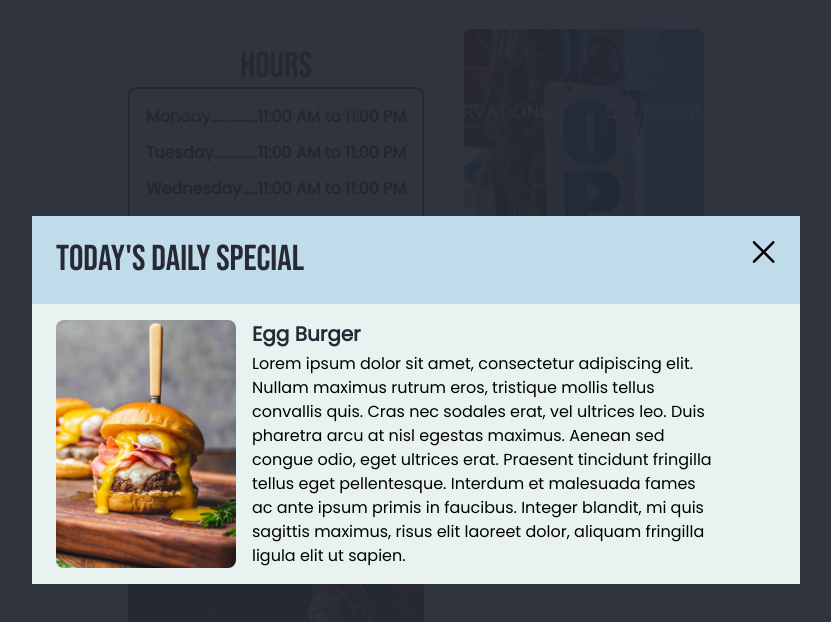
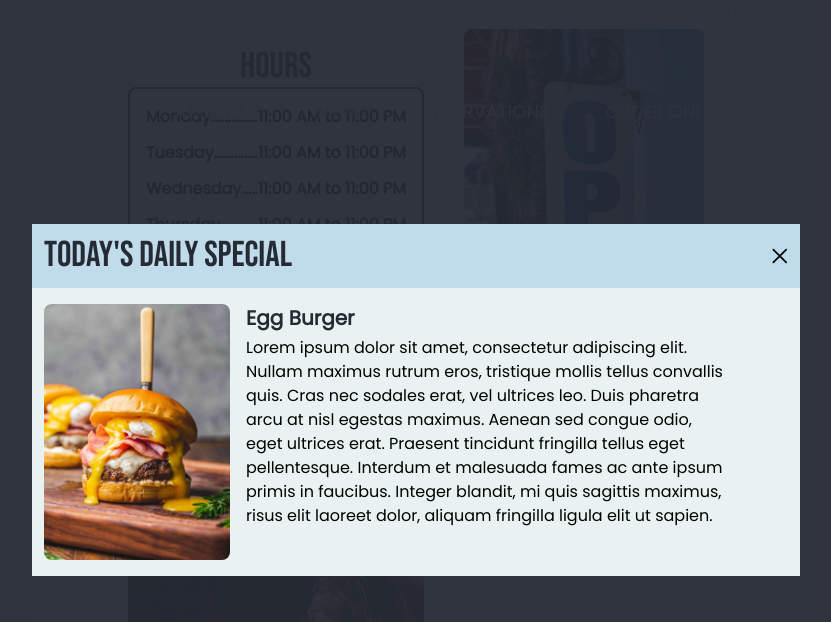
Before and after one commit to THallerJ/restaurant-next, a Next.js app: page / in a window 1280 px wide. Both pictures are taken after a click on the button "VIEW DAILY SPECIAL". Shown: the top 622 px of the page, without its empty margins (224-1055 px from the left). Built offline with nearby package versions, Linux system fonts and the light colour scheme.

Commit message:
changed dailyspecialmodal styles

```diff
--- a/src/app/components/LiveMusic.tsx
+++ b/src/app/components/LiveMusic.tsx
@@ -10,7 +10,7 @@ const LiveMusic = () => {
     >
       <Image
         src={artist}
-        className="pair max-w-[15rem] rounded-lg bg-red-400 shadow-md md:max-w-full"
+        className="pair max-w-[15rem] rounded-lg shadow-md md:max-w-full"
         alt="artist"
       />
 
--- a/src/hocs/Modal.tsx
+++ b/src/hocs/Modal.tsx
@@ -19,19 +19,19 @@ const Modal = ({ showDialog, setShowDialog, title, content }: ModalProps) => {
     <div className="flex h-full w-full items-center justify-center">
       <div className="flex w-[90%] flex-col xs:w-[70%] md:w-[60%]">
         <div
-          className="flex flex-row items-start
-            justify-between bg-second"
+          className="flex flex-row items-center
+            justify-between bg-second py-3"
         >
           <h3
-            className="p-6 align-text-bottom font-bebas text-3xl
+            className=" px-3 align-text-bottom font-bebas text-3xl
               uppercase text-dark sm:text-4xl"
           >
             {title}
           </h3>
-          <CloseDiv className="mr-3 mt-3 h-[3rem] w-[3rem]" />
+          <CloseDiv className=" h-10 w-10 px-1" />
         </div>
         <div
-          className="max-h-[75vh] overflow-auto bg-offwhite px-6 py-4"
+          className="max-h-[75vh] overflow-auto bg-offwhite px-3 py-4"
           onClick={(e) => e.stopPropagation()}
         >
           <div className="flex h-full w-full items-center justify-center">
```
